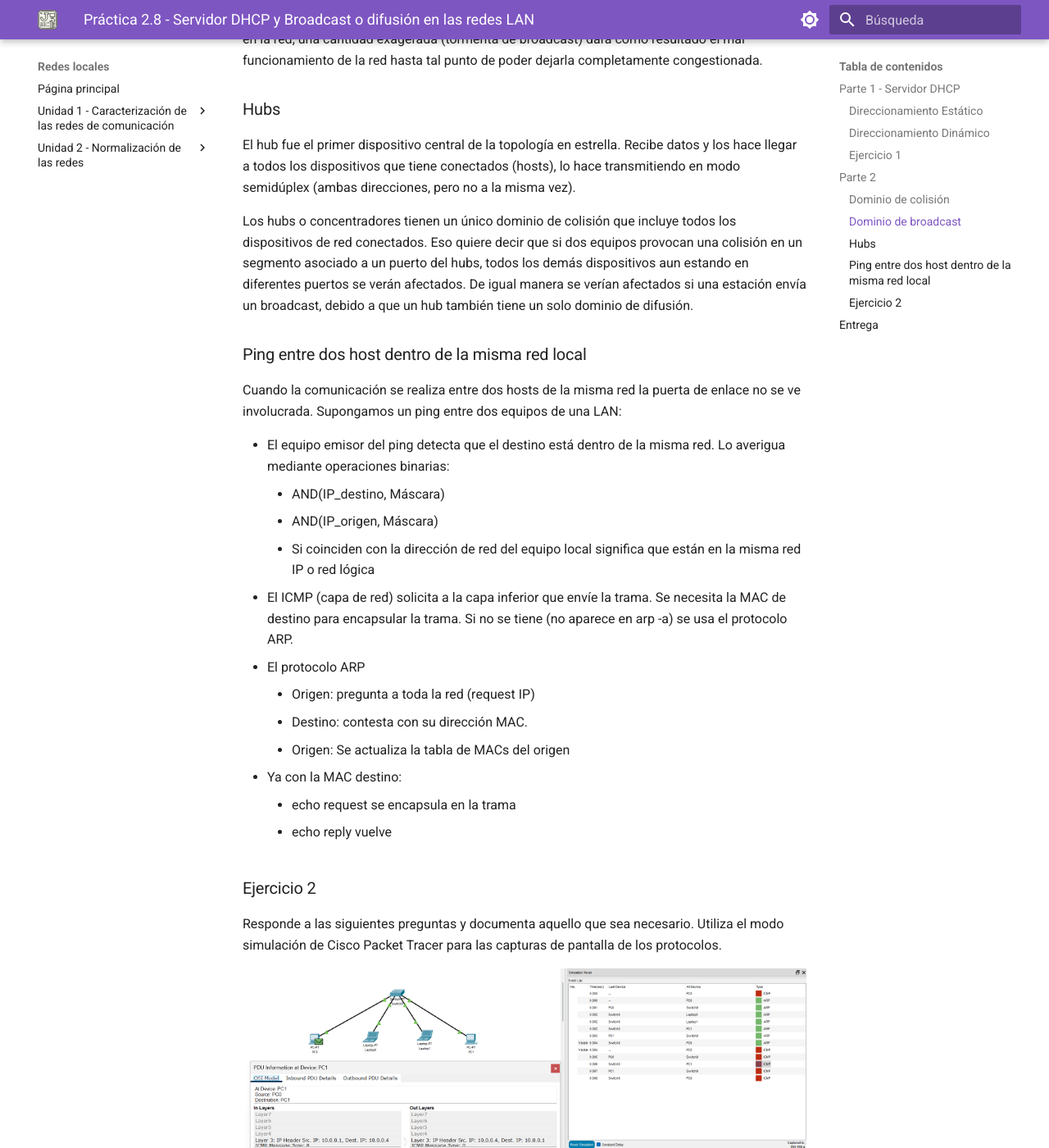
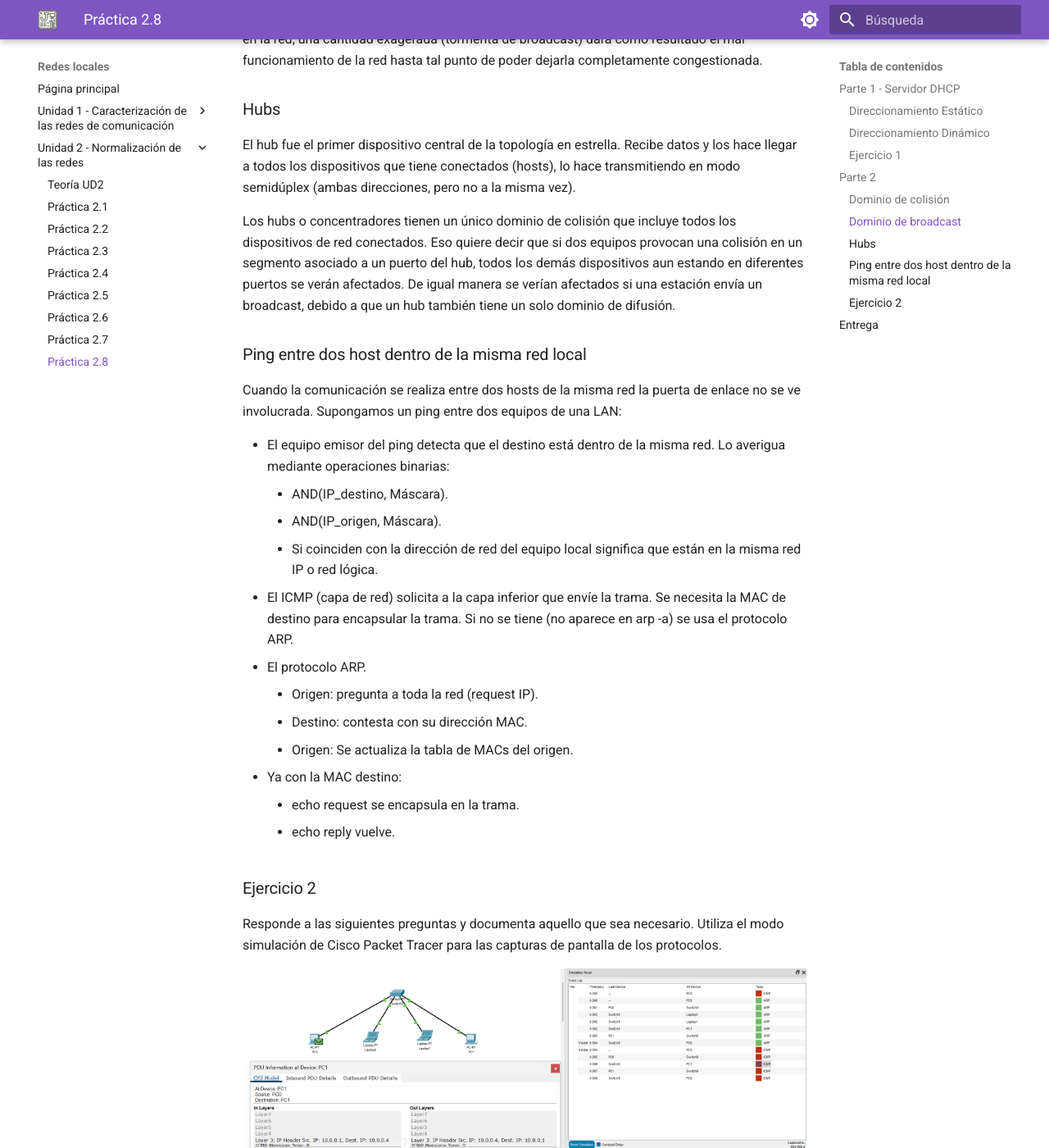
Before and after one commit to Joperpu/rl2526, an MkDocs documentation site: the page built from docs/pr2.8.md, in a window 1280 px wide and 1400 px high, scrolled down 2068 px. Shown: the whole window at 82% size. Built offline with MkDocs 1.6.1 and Material for MkDocs 9.7.7, drawn with Linux system fonts in a browser that asks for light colours; some of the changed text lies outside the part shown.

Commit message:
Práctica 2.8

```diff
--- a/docs/pr2.8.md
+++ b/docs/pr2.8.md
@@ -44,9 +44,10 @@
 Grupo de dispositivos de la red que envían y reciben mensajes de difusión entre ellos. Una cantidad inapropiada de estos mensajes de difusión (broadcast) provocara un bajo rendimiento en la red, una cantidad exagerada (tormenta de broadcast) dará como resultado el mal funcionamiento de la red hasta tal punto de poder dejarla completamente congestionada.
 
 ### Hubs
+
 El hub fue el primer dispositivo central de la topología en estrella. Recibe datos y los hace llegar a todos los dispositivos que tiene conectados (hosts), lo hace transmitiendo en modo semidúplex (ambas direcciones, pero no a la misma vez).
 
-Los hubs o concentradores tienen un único dominio de colisión que incluye todos los dispositivos de red conectados. Eso quiere decir que si dos equipos provocan una colisión en un segmento asociado a un puerto del hubs, todos los demás dispositivos aun estando en diferentes puertos se verán afectados. De igual manera se verían afectados si una estación envía un broadcast, debido a que un hub también tiene un solo dominio de difusión.
+Los hubs o concentradores tienen un único dominio de colisión que incluye todos los dispositivos de red conectados. Eso quiere decir que si dos equipos provocan una colisión en un segmento asociado a un puerto del hub, todos los demás dispositivos aun estando en diferentes puertos se verán afectados. De igual manera se verían afectados si una estación envía un broadcast, debido a que un hub también tiene un solo dominio de difusión.
 
 
 ### Ping entre dos host dentro de la misma red local
@@ -54,17 +55,17 @@
 Cuando la comunicación se realiza entre dos hosts de la misma red la puerta de enlace no se ve involucrada. Supongamos un ping entre dos equipos de una LAN:
 
 - El equipo emisor del ping detecta que el destino está dentro de la misma red. Lo averigua mediante  operaciones binarias:
-    - AND(IP_destino, Máscara)
-    - AND(IP_origen, Máscara)
-    - Si coinciden con la dirección de red del equipo local significa que están en la misma red IP o red lógica
+    - AND(IP_destino, Máscara).
+    - AND(IP_origen, Máscara).
+    - Si coinciden con la dirección de red del equipo local significa que están en la misma red IP o red lógica.
 - El ICMP (capa de red) solicita a la capa inferior que envíe la trama. Se necesita la MAC de destino para encapsular la trama. Si no se tiene (no aparece en arp -a) se usa el protocolo ARP.
-- El protocolo ARP
-    - Origen: pregunta a toda la red (request IP)
+- El protocolo ARP.
+    - Origen: pregunta a toda la red (request IP).
     - Destino: contesta con su dirección MAC.
-    - Origen: Se actualiza la tabla de MACs del origen
+    - Origen: Se actualiza la tabla de MACs del origen.
 - Ya con la MAC destino:
-    - echo request se encapsula en la trama
-    - echo reply vuelve
+    - echo request se encapsula en la trama.
+    - echo reply vuelve.
 
 ### Ejercicio 2
 
@@ -72,17 +73,15 @@
 
 ![Escenario de Cisco Packet Tracer](assets/images/ud2/img30.png)
 
-1. Realiza el Packet Tracer del escenario que se muestra (lo entregarás cuando finalices la tarea). La dirección de red es la 10.0.0.0/8, y las IPs de los distintos dispositivos son consecutivas desde la primera disponible.
+1. Realiza el Packet Tracer del escenario que se muestra. La dirección de red es la 10.0.0.0/8, y las IPs de los distintos dispositivos son consecutivas desde la primera disponible.
 2. Crea una PDU simple que envía un ping del PC de la izquierda al de la derecha. Usa el icono "Add Simple PDU" (el sobre cerrado) arriba a la izquierda. Pincha primero en el origen y después en el destino del ping.
 3. Usa arp -d para limpiar la cache de las resoluciones arp del equipo origen. Así nos aseguramos de que se va a preguntar a toda la red por la MAC del equipo destino.
-4. Entra en el modo simulación, limpia todos los protocolos y añade sólo los protocolos ARP e ICMP.
-5. ¿Cuál es el dominio de difusión o de broadcast en el escenario? Envía una captura de pantalla de Cisco Packet Tracer que lo demuestre e indica el protocolo que lo usa y para qué.
-6. Indica el escenario y la trama donde se realiza la resolución ARP. En el modelo OSI marca la capa donde se realiza y captura de pantalla. Indica:
+4. Indica dónde se realiza la resolución ARP:
     - Capa donde se realiza la resolución ARP.
     - Dirección IP por la que se preguntaba.
     - Dirección MAC devuelta.
-7. Nada más solucionarse el problema de la MAC mediante el broadcast, ¿cuál es la siguiente trama que se envía?
-8. Repite la simulación. Ya no se realizará el broadcast. Explica por qué.
+5. Nada más solucionarse el problema de la MAC mediante el broadcast, ¿cuál es la siguiente trama que se envía?
+6. Repite la simulación. Ya no se realizará el broadcast. Explica por qué.
 
 ## Entrega
 
--- a/mkdocs.yml
+++ b/mkdocs.yml
@@ -37,7 +37,8 @@
     - Práctica 2.5: pr2.5.md
     - Práctica 2.6: pr2.6.md
     - Práctica 2.7: pr2.7.md
-    #- Práctica 2.8: pr2.8.md
+    - Práctica 2.8: pr2.8.md
+    #- Práctica 2.9: pr2.9.md
 
 copyright: "2025 José María Pérez Puentes - Licencia CC BY-NC-SA 4.0"
 
```
Also changed, not shown: docs/pr2.9.md (added, +24 -0 lines), 3 other files.
